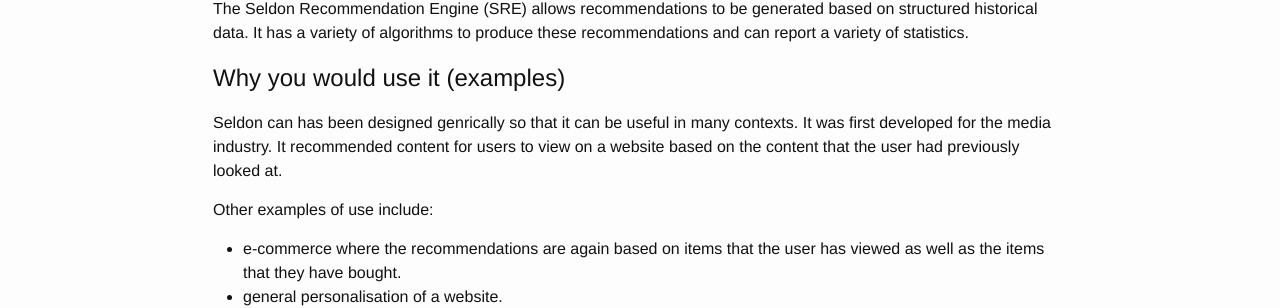
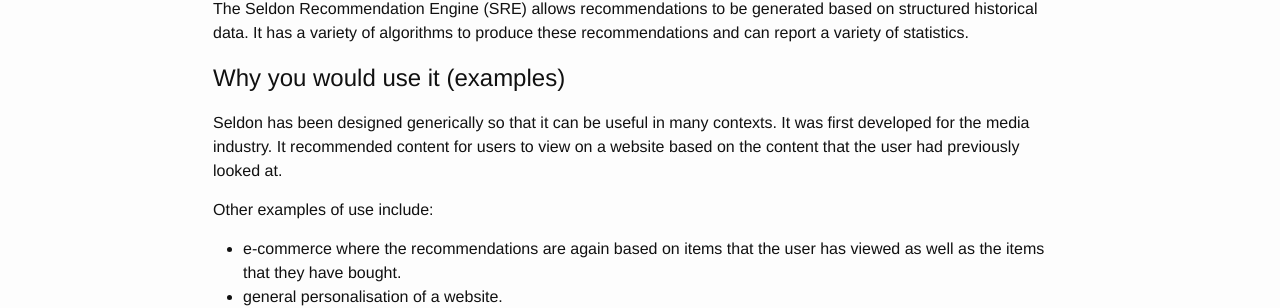
Before and after one commit to SeldonIO/seldonio.github.com, a Jekyll site: the page built from intro.md, in a window 1280 px wide. Shown: the part 157-465 px from the top of the page. Built offline with Jekyll 4.4.1, drawn with Linux system fonts in a browser that asks for light colours.

Commit message:
Fix typos in intro
Remove extraneous 'can' and fix spelling of 'generically'.

```diff
--- a/intro.md
+++ b/intro.md
@@ -10,7 +10,7 @@ The Seldon Recommendation Engine (SRE) allows recommendations to be generated ba
 
 ## Why you would use it (examples)
 
-Seldon can has been designed genrically so that it can be useful in many contexts. It was first developed for the media industry. It recommended content for users to view on a website based on the content that the user had previously looked at.
+Seldon has been designed generically so that it can be useful in many contexts. It was first developed for the media industry. It recommended content for users to view on a website based on the content that the user had previously looked at.
 
 Other examples of use include:
 
```
